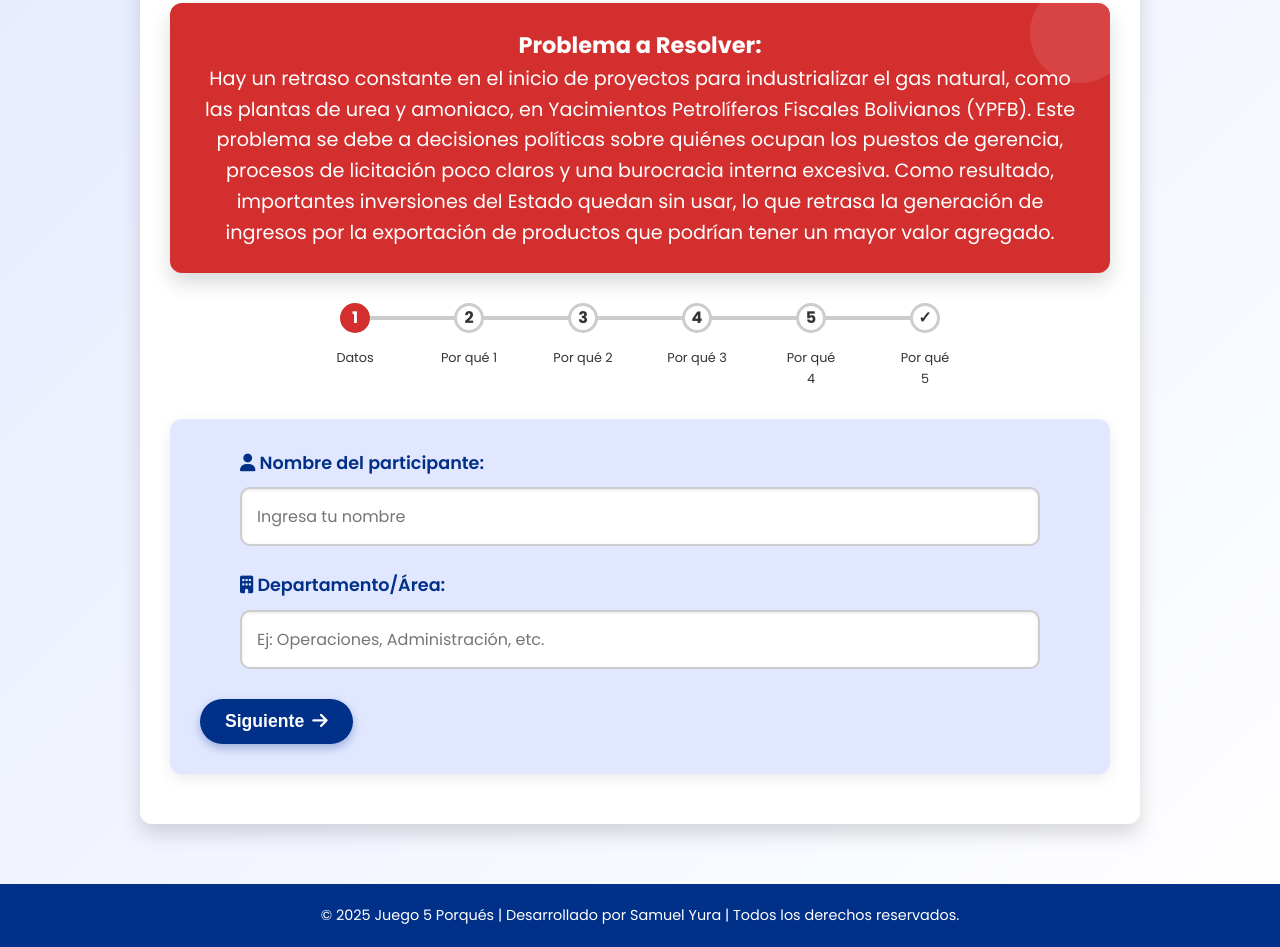
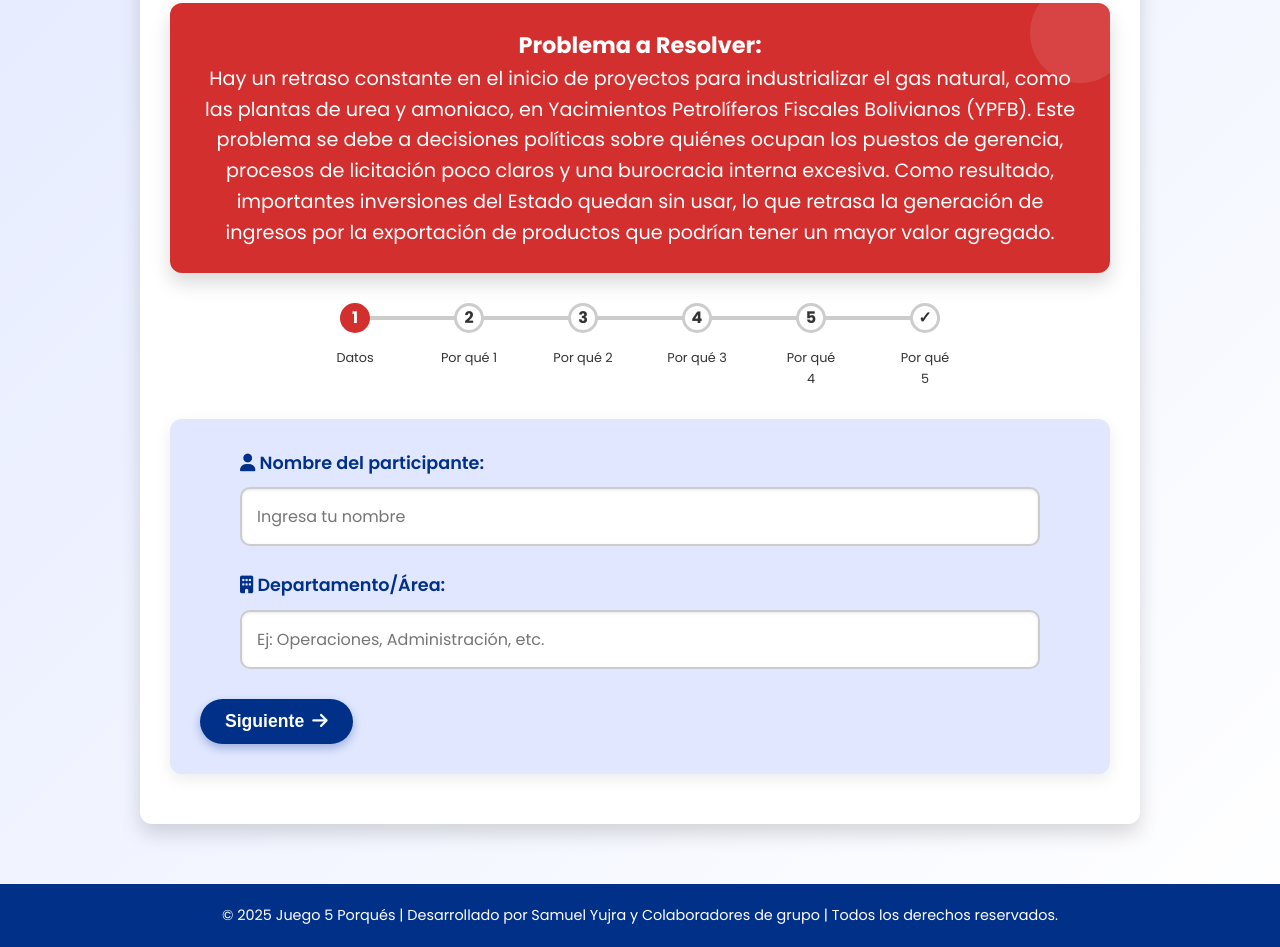
Before and after one commit to samuelyujra/5porquesYujra.github.io, a plain HTML site: page index.html in a window 1280 px wide. Shown: the part 632-1579 px from the top of the page. Drawn offline with nearby package versions, Linux system fonts and the light colour scheme.

Commit message:
Update index.html

```diff
--- a/index.html
+++ b/index.html
@@ -1133,7 +1133,7 @@
     </div>
 
     <footer>
-        <p>© 2025 Juego 5 Porqués | Desarrollado por Samuel Yura | Todos los derechos reservados.</p>
+        <p>© 2025 Juego 5 Porqués | Desarrollado por Samuel Yujra y Colaboradores de grupo | Todos los derechos reservados.</p>
     </footer>
 
     <script src="https://cdn.jsdelivr.net/npm/canvas-confetti@1.6.0/dist/confetti.browser.min.js"></script>
```
